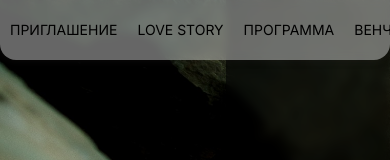
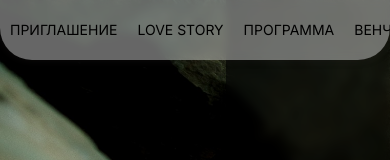
Before and after one commit to dicreate/wedding_invitation, a React (Vite) app: page / in a window 390 px wide. Shown: the top 160 px of the page. Built offline with nearby package versions, Linux system fonts and the light colour scheme.

Commit message:
comment adaptive code

```diff
--- a/src/components/Main/index.module.scss
+++ b/src/components/Main/index.module.scss
@@ -24,7 +24,6 @@
   &Blur {
     position: absolute;
     z-index: 1;
-    top: 0;
     right: 0;
     width: 42vw;
     height: 100vh;
@@ -32,8 +31,6 @@
     background: rgba(0, 0, 0, 0.65);
     backdrop-filter: blur(5px);
   }
-
-
 
     &Transparent {
       position: absolute;
@@ -62,11 +59,34 @@
   background-color: rgba(255,255,255,0);
 }
 
-@media (max-width: 640px) {
+/* @media (max-width: 640px) {
   .main {
-    &Navigation {
-      border-bottom-left-radius: 16px;
-      border-bottom-right-radius: 16px;
+    width: 100vw;
+    height: 100vh;
+    background-size: cover;
+
+    &Blur {
+      position: absolute;
+      z-index: 1;
+      right: 0;
+      bottom: 0;
+      width: 100vw;
+      height: 30vh;
+      overflow: hidden;
+      background: rgba(0, 0, 0, 0.65);
+      backdrop-filter: blur(5px);
     }
+
+      &Transparent {
+        bottom: 0;
+      }
+
+      &Right {
+        width: 100vw;
+        height: 100vh;
+        display: flex;
+        flex-direction: row;
+        align-items: flex-end;
+      }
   }
-}
+} */
```
Also changed, not shown: src/app.module.scss (+18 -0 lines).
